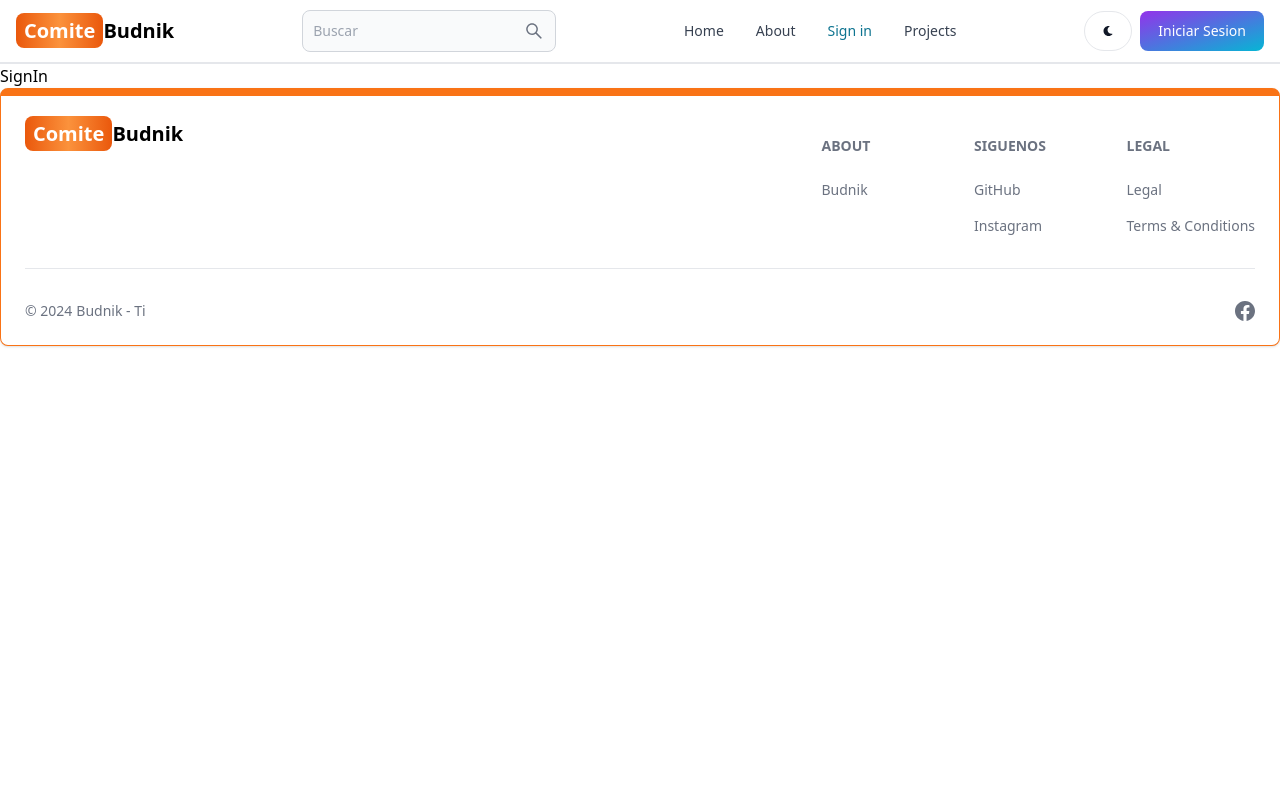
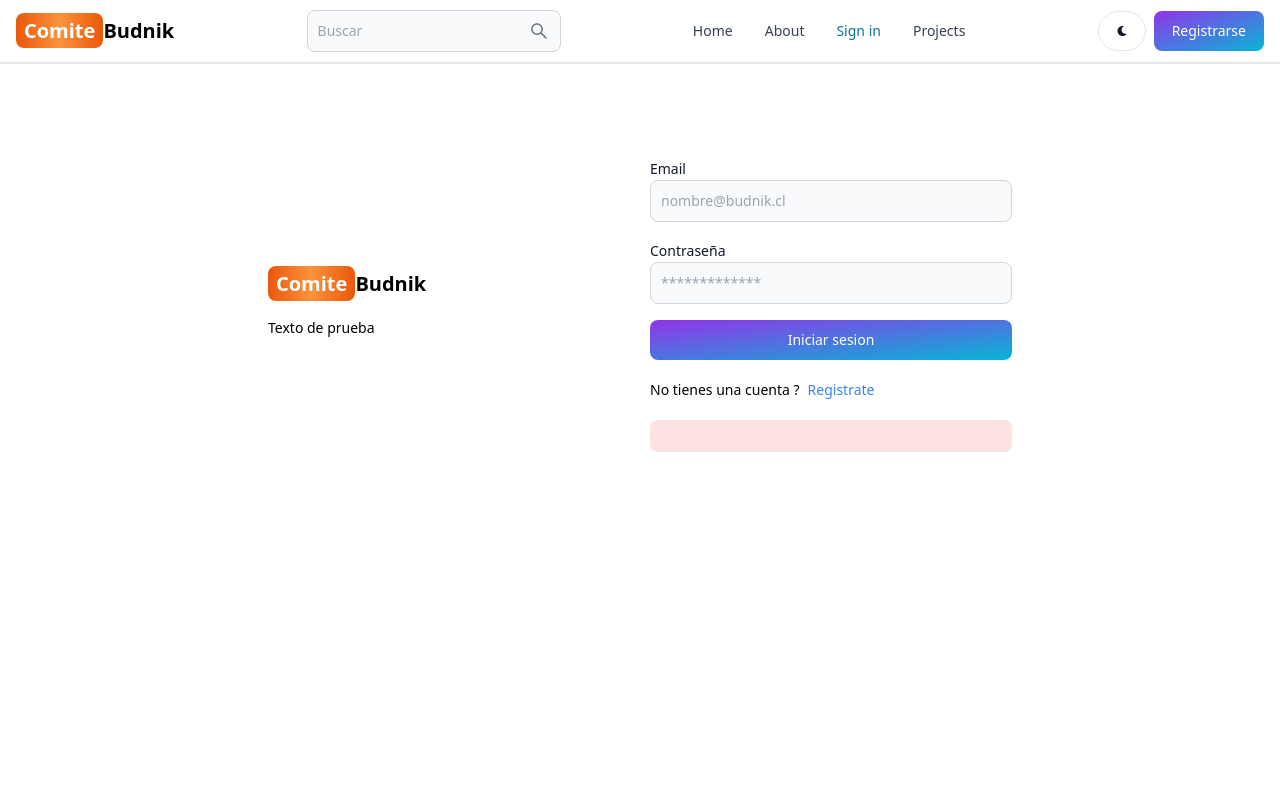
Before and after one commit to slasheR-46/MERN-COMITE-BUDNIK, a React (Vite) app in the folder client/: page /sign-in in a window 1280 px wide. Shown: the top 800 px of the page. Built offline with nearby package versions, Linux system fonts and the light colour scheme.

Commit message:
correccion archivo SignIn

```diff
--- a/client/src/components/Footer.jsx
+++ b/client/src/components/Footer.jsx
@@ -1,6 +1,6 @@
 import { Footer } from "flowbite-react";
 import { Link } from "react-router-dom";
-import { BsFacebook } from "react-icons/bs";
+import { BsFacebook, BsInstagram, BsTwitter, BsTwitterX } from "react-icons/bs";
 
 export default function FooterCom() {
   return (
@@ -67,7 +67,18 @@ export default function FooterCom() {
             year={new Date().getFullYear()}
           />
           <div className=" flex gap-6 sm:mt-0 mt-4 sm:justify-center">
-            <Footer.Icon href="#" icon={BsFacebook} />
+            <Footer.Icon
+              href="https://twitter.com/i/flow/login?redirect_after_login=%2Fbudnik_sa"
+              icon={BsTwitterX}
+            />
+            <Footer.Icon
+              href="https://www.facebook.com/Budnik.S.A"
+              icon={BsFacebook}
+            />
+            <Footer.Icon
+              href="https://www.instagram.com/budnik_sa/"
+              icon={BsInstagram}
+            />
           </div>
         </div>
       </div>
--- a/client/src/components/Header.jsx
+++ b/client/src/components/Header.jsx
@@ -32,7 +32,7 @@ export default function Header() {
           <FaMoon />
         </Button>
         <Link to="/sign-up">
-          <Button gradientDuoTone="purpleToBlue">Iniciar Sesion</Button>
+          <Button gradientDuoTone="purpleToBlue">Registrarse</Button>
         </Link>
         <Navbar.Toggle />
       </div>
--- a/client/src/pages/SignIn.jsx
+++ b/client/src/pages/SignIn.jsx
@@ -1,3 +1,109 @@
+import { Alert, Button, Label, Spinner, TextInput } from "flowbite-react";
+import { useState } from "react";
+import { Link, useNavigate } from "react-router-dom";
+
 export default function SignIn() {
-  return <div>SignIn</div>;
+  const [formData, setFormData] = useState({});
+  const [errorMessage, setErrorMessage] = useState([null]);
+  const [loading, setLoading] = useState(false);
+  const navigate = useNavigate();
+
+  const handleChange = (e) => {
+    setFormData({ ...formData, [e.target.id]: e.target.value.trim() });
+  };
+  // console.log(formData);
+  const handleSubmit = async (e) => {
+    e.preventDefault();
+    if (!formData.email || !formData.password) {
+      return setErrorMessage("Por favor rellene todos los campos");
+    }
+    try {
+      setLoading(true);
+      setErrorMessage(null);
+      const res = await fetch("/api/auth/signin", {
+        method: "POST",
+        headers: { "Content-Type": "application/json" },
+        body: JSON.stringify(formData),
+      });
+      const data = await res.json();
+      if (data.success === false) {
+        return setErrorMessage(data.message);
+      }
+      setLoading(false);
+      if (res.ok) {
+        navigate("/");
+      }
+    } catch (error) {
+      setErrorMessage(error.message);
+      setLoading(false);
+    }
+  };
+
+  return (
+    <div className="min-h-screen mt-20">
+      <div className="flex p-3 max-w-3xl mx-auto flex-col md:flex-row md:items-center gap-5">
+        {/* left */}
+        <div className="flex-1">
+          <Link
+            to="/"
+            className="self-center whitespace-nowrap text-lg sm:text-xl font-semibold dark:thext white"
+          >
+            <span className="px-2 py-1 bg-gradient-to-r from-orange-600 via-orange-400 to-orange-600 rounded-lg text-white">
+              Comite
+            </span>
+            Budnik
+          </Link>
+          <p className="text-sm mt-5">Texto de prueba</p>
+        </div>
+        {/* right */}
+        <div className="flex-1">
+          <form className="flex flex-col gap-4" onSubmit={handleSubmit}>
+            <div>
+              <Label value="Email" />
+              <TextInput
+                type="email"
+                placeholder="nombre@budnik.cl"
+                id="email"
+                onChange={handleChange}
+              />
+            </div>
+            <div>
+              <Label value="Contraseña" />
+              <TextInput
+                type="password"
+                placeholder="*************"
+                id="password"
+                onChange={handleChange}
+              />
+            </div>
+            <Button
+              gradientDuoTone="purpleToBlue"
+              type="submit"
+              disabled={loading}
+            >
+              {loading ? (
+                <>
+                  <Spinner size="sm" />
+                  <span className="pl-3">Cargando ...</span>
+                </>
+              ) : (
+                "Iniciar sesion"
+              )}
+            </Button>
+          </form>
+          <div className="flex gap-2 text-sm mt-5">
+            <span>No tienes una cuenta ?</span>
+            <Link to="/sign-up" className="text-blue-500">
+              Registrate
+            </Link>
+          </div>
+          {errorMessage && (
+            <Alert className="mt-5" color="failure">
+              {errorMessage}
+            </Alert>
+          )}
+        </div>
+      </div>
+    </div>
+  );
 }
--- a/client/src/pages/SignUp.jsx
+++ b/client/src/pages/SignUp.jsx
@@ -96,7 +96,7 @@ export default function SignUp() {
                   <span className="pl-3">Cargando ...</span>
                 </>
               ) : (
-                "Iniciar sesion"
+                "Registrarse"
               )}
             </Button>
           </form>
```
Also changed, not shown: 1 other file (tests, documents, lock files or other folders).
